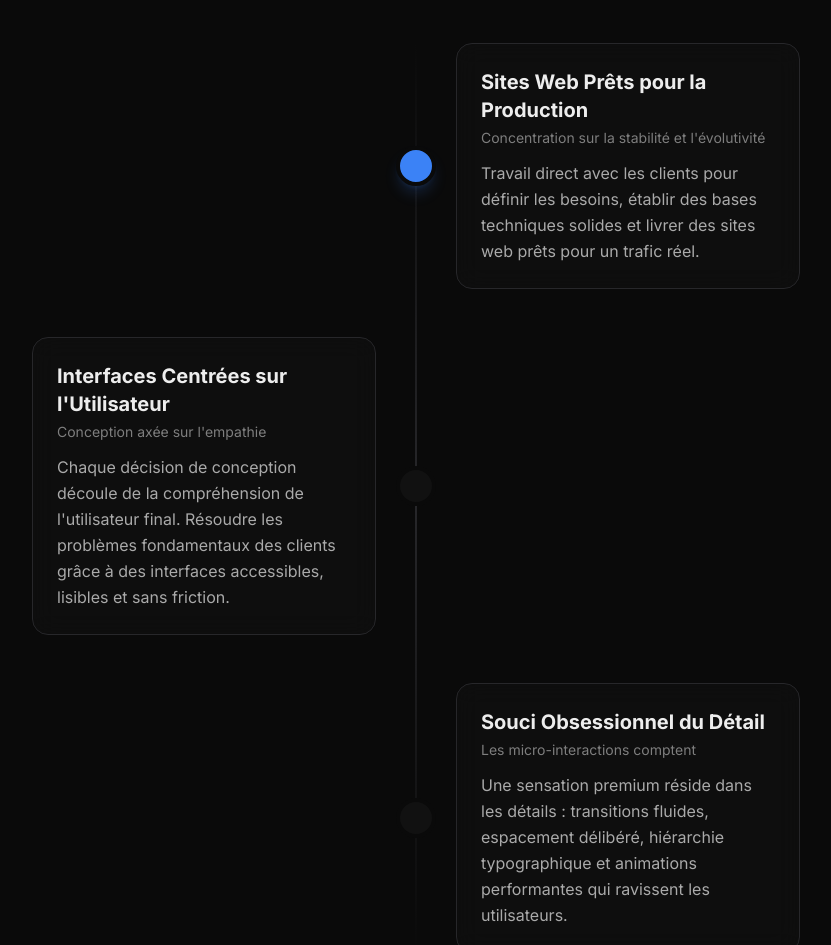
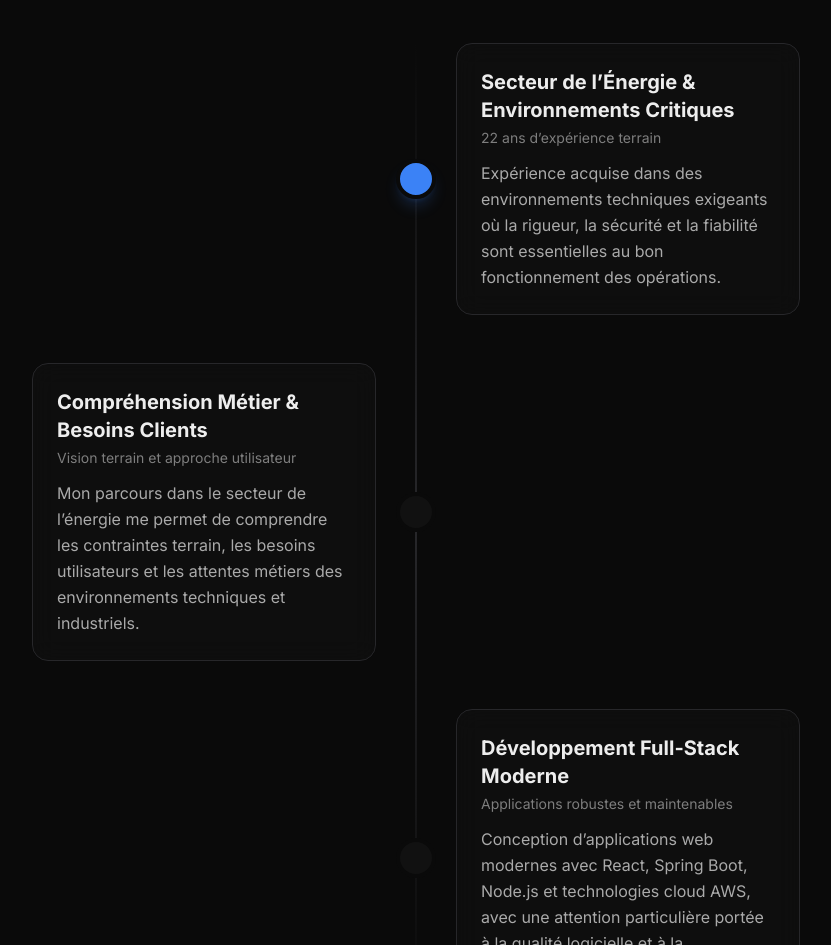
Before and after one commit to j-sicard/portfolio-full-stack, a React (Vite) app: page / in a window 1280 px wide. Shown: the part 4867-5812 px from the top of the page, without its empty margins (224-1055 px from the left). Built offline with nearby package versions, Linux system fonts and the light colour scheme.

Commit message:
upgrade experiences

```diff
--- a/src/components/sections/Contact.jsx
+++ b/src/components/sections/Contact.jsx
@@ -8,12 +8,12 @@ export default function Contact() {
       <div className="text-center max-w-2xl mx-auto space-y-8">
         <h2 className="text-4xl md:text-5xl font-bold tracking-tight">Restons en contact</h2>
         <p className="text-xl text-foreground/70 pb-4">
-          Construisons ensemble des expériences web propres, modernes et pertinentes.
+          Concevons ensemble des applications web modernes, robustes et adaptées aux besoins réels des environnements techniques.
         </p>
 
         <div className="flex flex-col sm:flex-row items-center justify-center gap-4 pt-4">
           <a
-            href="mailto:hello@example.com"
+            href="mailto:srdjulien@gmail.com"
             className="flex items-center gap-2 px-8 py-4 bg-foreground text-background font-medium rounded-full hover:scale-105 transition-transform w-full sm:w-auto justify-center"
           >
             <Mail className="w-5 h-5" />
--- a/src/components/sections/Experience.jsx
+++ b/src/components/sections/Experience.jsx
@@ -12,10 +12,10 @@ export default function Experience() {
             <div className="flex items-center justify-center w-10 h-10 rounded-full border-4 border-background bg-primary z-10 shrink-0 md:order-1 md:group-odd:-translate-x-1/2 md:group-even:translate-x-1/2 shadow-lg shadow-primary/20">
             </div>
             <div className="w-[calc(100%-4rem)] md:w-[calc(50%-2.5rem)] glass p-6 rounded-2xl border-cardBorder transition-transform hover:-translate-y-1">
-              <h3 className="font-bold text-xl mb-1">Sites Web Prêts pour la Production</h3>
-              <p className="text-sm text-foreground/50 mb-3">Concentration sur la stabilité et l'évolutivité</p>
+              <h3 className="font-bold text-xl mb-1">Secteur de l’Énergie & Environnements Critiques</h3>
+              <p className="text-sm text-foreground/50 mb-3">22 ans d’expérience terrain</p>
               <p className="text-foreground/70 leading-relaxed">
-                Travail direct avec les clients pour définir les besoins, établir des bases techniques solides et livrer des sites web prêts pour un trafic réel.
+                Expérience acquise dans des environnements techniques exigeants où la rigueur, la sécurité et la fiabilité sont essentielles au bon fonctionnement des opérations.
               </p>
             </div>
           </div>
@@ -24,10 +24,10 @@ export default function Experience() {
             <div className="flex items-center justify-center w-10 h-10 rounded-full border-4 border-background bg-card z-10 shrink-0 md:order-1 md:group-odd:-translate-x-1/2 md:group-even:translate-x-1/2 group-hover:bg-primary transition-colors">
             </div>
             <div className="w-[calc(100%-4rem)] md:w-[calc(50%-2.5rem)] glass p-6 rounded-2xl border-cardBorder transition-transform hover:-translate-y-1">
-              <h3 className="font-bold text-xl mb-1">Interfaces Centrées sur l'Utilisateur</h3>
-              <p className="text-sm text-foreground/50 mb-3">Conception axée sur l'empathie</p>
+              <h3 className="font-bold text-xl mb-1">Compréhension Métier & Besoins Clients</h3>
+              <p className="text-sm text-foreground/50 mb-3">Vision terrain et approche utilisateur</p>
               <p className="text-foreground/70 leading-relaxed">
-                Chaque décision de conception découle de la compréhension de l'utilisateur final. Résoudre les problèmes fondamentaux des clients grâce à des interfaces accessibles, lisibles et sans friction.
+                Mon parcours dans le secteur de l’énergie me permet de comprendre les contraintes terrain, les besoins utilisateurs et les attentes métiers des environnements techniques et industriels.
               </p>
             </div>
           </div>
@@ -36,10 +36,10 @@ export default function Experience() {
             <div className="flex items-center justify-center w-10 h-10 rounded-full border-4 border-background bg-card z-10 shrink-0 md:order-1 md:group-odd:-translate-x-1/2 md:group-even:translate-x-1/2 group-hover:bg-primary transition-colors">
             </div>
             <div className="w-[calc(100%-4rem)] md:w-[calc(50%-2.5rem)] glass p-6 rounded-2xl border-cardBorder transition-transform hover:-translate-y-1">
-              <h3 className="font-bold text-xl mb-1">Souci Obsessionnel du Détail</h3>
-              <p className="text-sm text-foreground/50 mb-3">Les micro-interactions comptent</p>
+              <h3 className="font-bold text-xl mb-1">Développement Full-Stack Moderne</h3>
+              <p className="text-sm text-foreground/50 mb-3">Applications robustes et maintenables</p>
               <p className="text-foreground/70 leading-relaxed">
-                Une sensation premium réside dans les détails : transitions fluides, espacement délibéré, hiérarchie typographique et animations performantes qui ravissent les utilisateurs.
+                Conception d’applications web modernes avec React, Spring Boot, Node.js et technologies cloud AWS, avec une attention particulière portée à la qualité logicielle et à la maintenabilité.
               </p>
             </div>
           </div>
```
